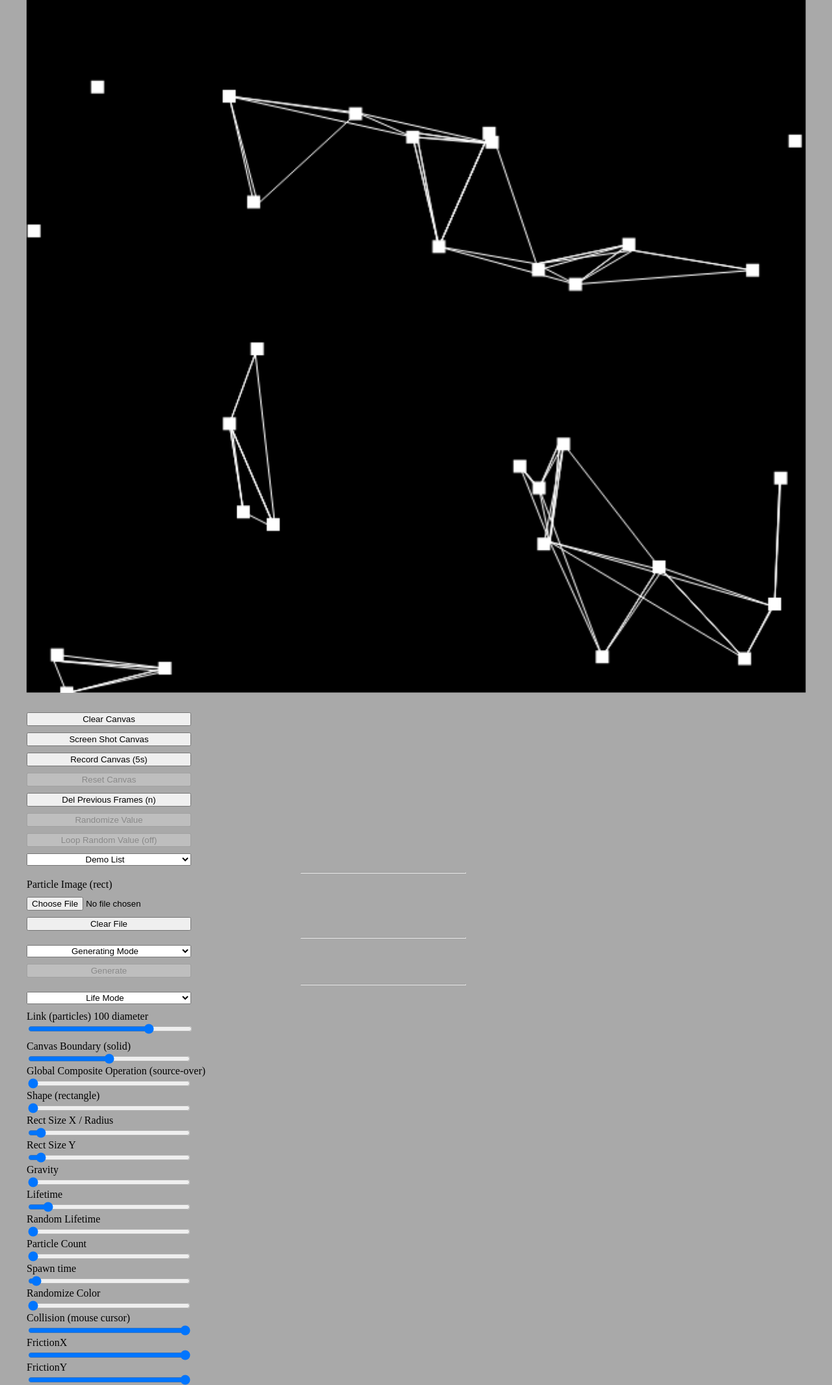
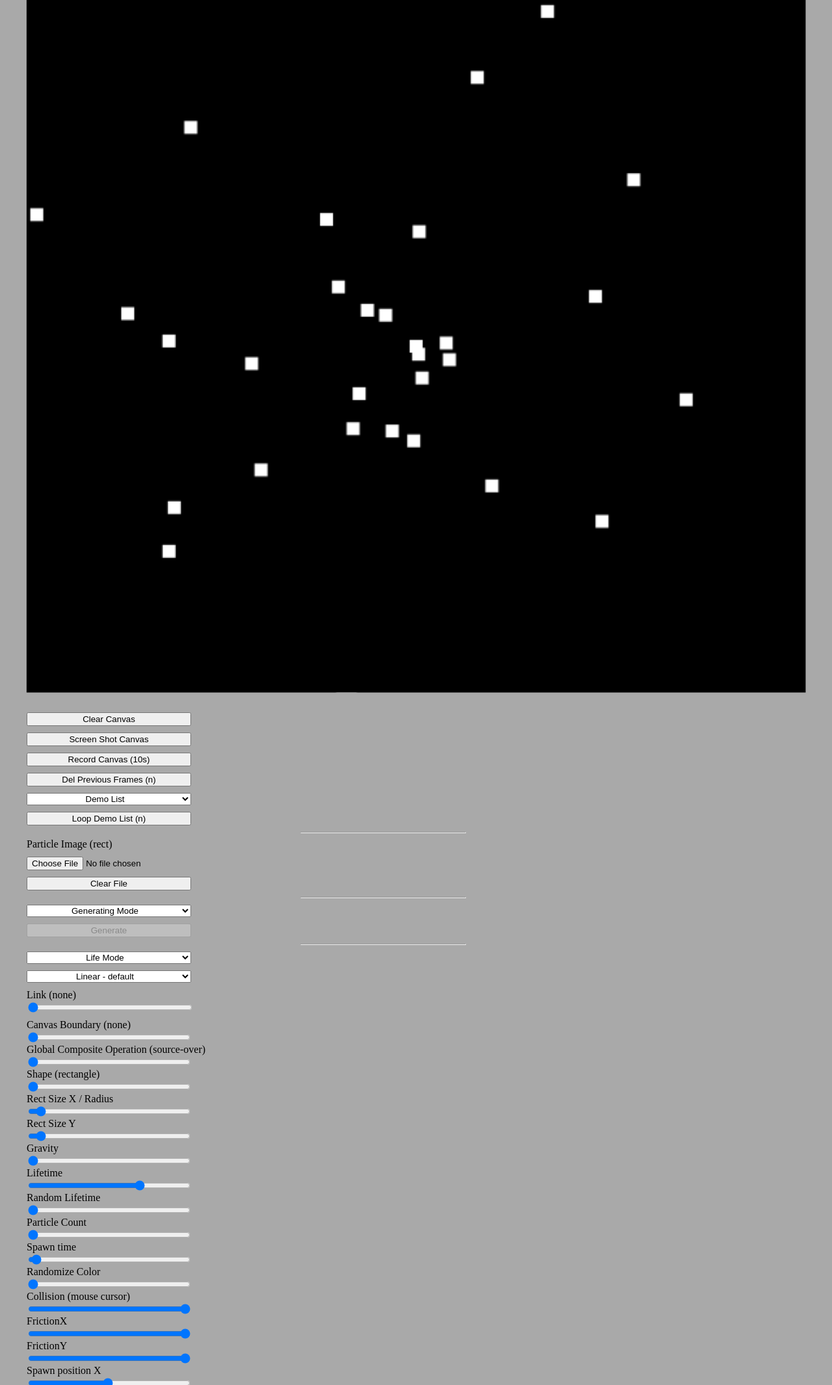
Before and after one commit to kippsGit/2020, a PHP site: page / in a window 1280 px wide. Shown: the whole page at 65% size. Run offline with PHP 8.4, Linux system fonts and the light colour scheme.

Commit message:
Add files via upload

```diff
--- a/Particle/ext.js
+++ b/Particle/ext.js
@@ -3,7 +3,7 @@ let demo = [
 		{
 		},
 		{
-		 "a":0, "b":1, "c":1, "d":1, "e":25, "f":25, "g":0, "h":100, "i":0, "j":1, "k":200, "l":0, "m":0, "n":1, "o":1, "p":288, "q":258, "r":1, "s":1, "t":10, "u":5, "v":10, "w":5, "x":255, "y":255, "z":255, "aa":1, "bb":0, "cc":0, "dd":0, "ee":1, "ff":false
+		 "a":3, "b":1, "c":1, "d":0, "e":10, "f":10, "g":0, "h":100, "i":0, "j":1, "k":200, "l":0, "m":1, "n":1, "o":1, "p":295, "q":265, "r":1, "s":1, "t":10, "u":5, "v":10, "w":5, "x":255, "y":255, "z":255, "aa":1, "bb":0, "cc":0, "dd":0, "ee":1,  "ff":false
 		},
 		{
 		 "a":3, "b":1, "c":1, "d":1, "e":10, "f":25, "g":0, "h":100, "i":1, "j":1, "k":0, "l":0, "m":1, "n":1, "o":1, "p":288, "q":258, "r":1, "s":1, "t":36.1, "u":5, "v":10, "w":5, "x":255, "y":255, "z":255, "aa":1, "bb":0, "cc":0, "dd":0, "ee":1, "ff":false
--- a/Particle/index.html
+++ b/Particle/index.html
@@ -10,13 +10,11 @@
 <div id="controllerFrame">
 	<input id="clearCanvasController" type="button" value="Clear Canvas" onclick="clrCnv()">
 	<input id="saveCanvas" type="button" value="Screen Shot Canvas" onclick="saveCNVS()">
-	<input id="recordCanvas" type="button" value="Record Canvas (5s)" onclick="startRecording()">
-	<input id="resetCanvas" type="button" value="Reset Canvas" onclick="resetCNVS()" disabled="true">
+	<input id="recordCanvas" type="button" value="Record Canvas (10s)" onclick="startRecording()">
 	<input id="deletePreviousFrames" type="button" value="Del Previous Frames (n)" onclick="delPrevFrames()">
-	<input id="randomValueController" type="button" value="Randomize Value" onclick="rndVal()" disabled="true">
-	<input id="loopRandomValueController" type="button" value="Loop Random Value (off)" onclick="loop_rndVal()" disabled="true">
 
 	<select id="demoListController"></select>
+	<input id="loopDemoController" type="button" value="Loop Demo List (n)" onclick="LDL()">
 	<hr>
 	<label id="particleImageControllerLabel" for="demoListController">Particle Image (rect)</label>
 	<input type="file" id="particleImageController">
@@ -26,11 +24,12 @@
 	<input id="generateParticlesController" type="button" value="Generate" onclick="createParticles()" disabled="true">
 	<hr>
 	<select id="lifeModeController"></select>
+	<select id="movementController"></select>
 
 	<label id="linkControllerLabel" for="linkController">Link (nothing)</label>
-	<input id="linkController" type="range" min="0" max="4" value="3">
+	<input id="linkController" type="range" min="0" max="4" value="0">
 	<label id="canvasBoundaryControllerLabel" for="canvasBoundaryController">Canvas Boundary (nothing)</label>
-	<input id="canvasBoundaryController" type="range" min="0" max="2" value="1">
+	<input id="canvasBoundaryController" type="range" min="0" max="2" value="0">
 	<label id="GCOControllerLabel" for="GCOController">Global Composite Operation (source-over)</label>
 	<input id="GCOController" type="range" min="1" max="26" value="1">
 	<label id="shapeControllerLabel" for="shapeController">Shape (Rectangle)</label>
@@ -42,7 +41,7 @@
 	<label for="gravityController">Gravity</label>
 	<input id="gravityController" type="range" min="0" max="10" step="0.1" value="0">
 	<label for="lifeTimeController">Lifetime</label>
-	<input id="lifeTimeController" type="range" min="0" max="1000" value="100">
+	<input id="lifeTimeController" type="range" min="0" max="1000" value="700">
 	<label for="randomlifeTimeController">Random Lifetime</label>
 	<input id="randomlifeTimeController" type="range" min="0" max="1" value="0">
 	<label for="particleCountController">Particle Count</label>
@@ -62,9 +61,9 @@
 	<label for="posYController">Spawn position Y</label>
 	<input id="posYController" type="range" min="0" max="1" value="20">
 	<label for="randomXController">Random spawn X</label>
-	<input id="randomXController" type="range" min="0" max="1" value="1">
+	<input id="randomXController" type="range" min="0" max="1" value="0">
 	<label for="randomYController">Random spawn Y</label>
-	<input id="randomYController" type="range" min="0" max="1" value="1">
+	<input id="randomYController" type="range" min="0" max="1" value="0">
 	<label for="velXMaxController">Vel Max X</label>
 	<input id="velXMaxController" type="range" min="0" max="100" value="10" step="0.1">
 	<label for="velXMinController">Vel Min X</label>
@@ -89,6 +88,12 @@
 	<input id="bgBlueChannelController" type="range" min="0" max="255" value="0">
 	<label for="bgAlphaChannelController">BG Alpha Channel</label>
 	<input id="bgAlphaChannelController" type="range" min="0.1" max="1.0" step="0.1" value="1.0">
+	<hr id="HRlast">
+	<input id="aboutController" type="button" value="About" onclick="aboutInfo()">
+	<div id="infoFrame">
+		<p>This was created to be kinda like a particle system... that's it hehe, with the help of my girl with her daily 'tampo' I was able to work on this on my free time. :)</p>
+		<img src="us.jpg">
+	</div>
 </div>
 <script type="text/javascript" src="index.js" defer></script>
 <script type="text/javascript" src="ext.js"></script>
--- a/Particle/main.js
+++ b/Particle/main.js
@@ -49,7 +49,11 @@ let canvas = document.querySelector("#canvas"),
 		demoListController = document.querySelector("#demoListController"),
 		particleImageController = document.querySelector("#particleImageController"),
 		modeController = document.querySelector("#modeController"),
-		lifeModeController = document.querySelector("#lifeModeController");
+		lifeModeController = document.querySelector("#lifeModeController"),
+		loopDemoController = document.querySelector("#loopDemoController"),
+		movementController = document.querySelector("#movementController"),
+		infoFrame = document.querySelector("#infoFrame"),
+		aboutController = document.querySelector("#aboutController");
 
 	let eyeImage = new Image(),
 		fReader = new FileReader();
@@ -113,6 +117,13 @@ let canvas = document.querySelector("#canvas"),
 	lifeModeController.options[1] = new Option("Infinite");
 	lifeModeController.options[2] = new Option("Finite - default");
 
+	// movement list
+	movementController.options[0] = new Option("Movement");
+	movementController.options[1] = new Option("Linear - default");
+	movementController.options[2] = new Option("Circular");
+	movementController.options.selectedIndex = 1; // default selection
+
+
 	let particle = function(){
 			this.mass = .0001;
 			this.r = Math.random()*255;
@@ -165,13 +176,26 @@ let canvas = document.querySelector("#canvas"),
 			if(parseInt(randomlifeTimeController.value) == 1){
 				this.maxLife = Math.floor(Math.random()*parseInt(lifeTimeController.value));
 			}
+			this.angle = 0;
+			this.speed = -1;
+			this.radius = Math.random()*400;
 
 			this.update = ()=>{
 
-				this.vel.y += this.gravity;
+				//movement operation
+				switch(movementController.options.selectedIndex){
+					case 1:
+						this.vel.y += this.gravity;
 
-				this.pos.x += this.vel.x;
-				this.pos.y += this.vel.y;
+						this.pos.x += this.vel.x;
+						this.pos.y += this.vel.y;
+					break;
+					case 2:
+						this.pos.x = this.radius * Math.cos(this.angle * (Math.PI/180)) + canvas.width/2;
+						this.pos.y = this.radius * Math.sin(this.angle * (Math.PI/180)) + canvas.height/4;
+						this.angle += this.speed;
+					break;
+				}
 
 				//generating mode operation
 				switch(lifeModeController.options.selectedIndex){
@@ -593,45 +617,18 @@ let canvas = document.querySelector("#canvas"),
 			//console.log(partArr)
 		}
 
-		//reset canvas
-		function resetCNVS(){
-			GCOController.value = 1
-			shapeController.value = 0
-			sizeXController.value = 15
-			sizeYController.value = 15
-			gravityController.value = 0
-			lifeTimeController.value = 10
-			randomlifeTimeController.value = 0
-			posXController.value = 293
-			posYController.value = 263
-			randomXController.value = 0
-			randomYController.value = 0
-			velXMaxController.value = 10
-			velXMinController.value = 5
-			velYMaxController.value = 10
-			velYMinController.value = 5
-			particleCountController.value = 1
-			creationTimeController.value = 200
-			redChannelController.value = 255
-			greenChannelController.value = 255
-			blueChannelController.value = 255
-			alphaChannelController.value = 1.0
-			bgRedChannelController.value = 0
-			bgGreenChannelController.value = 0
-			bgBlueChannelController.value = 0
-			bgAlphaChannelController.value = 1.0
-			partArr = [];
-		}
-
-		// loop random value controller
-		let loop_rndVal_state = false;
-		function loop_rndVal(){
-			if(loop_rndVal_state){
-				loop_rndVal_state = false;
-				loopRandomValueController.value = "Loop Random Value (off)";
+		// loop demo
+		let LDon = true, LDinterv, LDrandIndx;
+		function LDL(){
+			LDrandIndx = Math.floor(Math.random()*(demo.length - 1) + 1);
+			if(LDon){
+				loopDemoController.value = "Loop Demo List (y)";
+				LDinterv = setInterval(()=>{selectDemo(LDrandIndx)}, 10000);
+				LDon = false;
 			}else{
-				loop_rndVal_state = true;
-				loopRandomValueController.value = "Loop Random Value (on)";
+				loopDemoController.value = "Loop Demo List (n)";
+				clearInterval(LDinterv);
+				LDon = true;
 			}
 		}
 
@@ -639,6 +636,7 @@ let canvas = document.querySelector("#canvas"),
 		function selectDemo(ds){
 			clearInterval(CP);
 			clrCnv();
+			LDrandIndx = Math.floor(Math.random()*(demo.length - 1) + 1);
 			controller(demo[ds].a, demo[ds].b, demo[ds].c, demo[ds].d, demo[ds].e, demo[ds].f, demo[ds].g, demo[ds].h, demo[ds].i, demo[ds].j, demo[ds].k, demo[ds].l, demo[ds].m, demo[ds].n, demo[ds].o, demo[ds].p, demo[ds].q, demo[ds].r, demo[ds].s, demo[ds].t, demo[ds].u, demo[ds].v, demo[ds].w, demo[ds].x, demo[ds].y, demo[ds].z, demo[ds].aa, demo[ds].bb, demo[ds].cc, demo[ds].dd, demo[ds].ee);
 			//issue with creating particles, on change add event listener
 			//redeclaring this interval solution
@@ -727,7 +725,7 @@ let canvas = document.querySelector("#canvas"),
 		  	rec.stop();
 		  	transferCanvasToTempCanvas = false;
 		  	recordCanvas.disabled = false
-		  }, 5000);
+		  }, 10000);
 		}
 		function exportVid(blob) {
 
@@ -800,6 +798,18 @@ let canvas = document.querySelector("#canvas"),
 		// clear file input
 		function clrFI(){
 			particleImageController.value = "";
+		}
+		let AInfTrig = true;
+		function aboutInfo(){
+			if(AInfTrig){
+				infoFrame.style.display = "block"
+				AInfTrig = false;
+				aboutController.style.marginBottom = "10px";
+			}else{
+				infoFrame.style.display = "none"
+				AInfTrig = true;
+				aboutController.style.marginBottom = "50px";
+			}
 		}
 
 //////////////////////////////////////////////////////////////////////////////////////////////
@@ -907,15 +917,7 @@ function resolveCollision(part, otherParticle) {
 
 		}, 60)
 
-		setInterval(()=>{
-
-			if(loop_rndVal_state){
-				clrCnv();
-				rndVal();
-			}
-
-		}, 5000)
-
+		//selectDemo(10);// experiment default selection
 ///////////////////////////////////////////////////
 		function adjustScreen(){
 
--- a/Particle/style.css
+++ b/Particle/style.css
@@ -21,7 +21,7 @@
 		white-space: nowrap;
 	}
 
-	#clearCanvasController, #randomValueController, #loopRandomValueController, #GCOController, #saveCanvas, #resetCanvas, #shapeController, #sizeXController, #sizeYController, #gravityController, #lifeTimeController, #randomlifeTimeController, #posXController, #posYController, #randomXController, #randomYController, #velXMaxController, #velXMinController, #velYMaxController, #velYMinController, #particleCountController, #creationTimeController, #redChannelController, #greenChannelController, #blueChannelController, #alphaChannelController, #bgRedChannelController, #bgGreenChannelController, #bgBlueChannelController, #bgAlphaChannelController, #randomColorController, #canvasBoundaryController, #linkController, #frictionXController, #frictionYController, #collisionController, #dropdownWrapper, #demoListController, #particleImageController, #clearFileInputController, #modeController, #generateParticlesController, #lifeModeController{
+	#clearCanvasController, #GCOController, #saveCanvas, #shapeController, #sizeXController, #sizeYController, #gravityController, #lifeTimeController, #randomlifeTimeController, #posXController, #posYController, #randomXController, #randomYController, #velXMaxController, #velXMinController, #velYMaxController, #velYMinController, #particleCountController, #creationTimeController, #redChannelController, #greenChannelController, #blueChannelController, #alphaChannelController, #bgRedChannelController, #bgGreenChannelController, #bgBlueChannelController, #bgAlphaChannelController, #randomColorController, #canvasBoundaryController, #linkController, #frictionXController, #frictionYController, #collisionController, #dropdownWrapper, #demoListController, #particleImageController, #clearFileInputController, #modeController, #generateParticlesController, #lifeModeController, #deletePreviousFrames, #loopDemoController, #movementController, #aboutController, #infoFrame{
 		position: relative;
 		/*transform: translateX(-50%);*/
 		/*top: 50%;*/
@@ -37,15 +37,6 @@
 	#clearCanvasController{
 		margin-top: 30px;
 		width: 253px;
-	}
-	#randomValueController{
-		margin-top: 10px;
-		width: 253px;
-	}
-	#loopRandomValueController{
-		margin-top: 10px;
-		width: 253px;
-		margin-bottom: 10px;
 	}
 	#demoListController{
 		width: 253px;
@@ -79,8 +70,44 @@
 		margin-bottom: 10px;
 		text-align-last: center;
 	}
-
-
+	#movementController{
+		margin-top: 10px;
+		width: 253px;
+		margin-bottom: 10px;
+		text-align-last: center;
+	}
+	#loopDemoController{
+		margin-top: 10px;
+		width: 253px;
+		margin-bottom: 10px;
+	}
+	#aboutController{
+		margin-top: 10px;
+		width: 253px;
+		margin-bottom: 10px;
+		margin-bottom: 50px;
+	}
+	#infoFrame{
+		border: 3px solid gray;
+		width: 253px;
+		height: 200px;
+		margin-bottom: 50px;
+		overflow-y: auto;
+		display: none;
+	}
+	#infoFrame p{
+		padding: 10px;
+		margin:auto;
+		text-align:justify;
+		word-break: break-word;
+		white-space: pre-line;
+		overflow-wrap: break-word;
+	}
+	#infoFrame img{
+		margin: 10px;
+		width: 210px;
+		height: 160px;
+	}
 
 
 	#linkController{
@@ -96,16 +123,10 @@
 	#recordCanvas{
 		width: 253px;
 	}
-	#resetCanvas{
+	#deletePreviousFrames{
 		margin-top: 10px;
 		width: 253px;
 		margin-bottom: 10px;
-	}
-	#deletePreviousFrames{
-		width: 253px;
-	}
-	#bgAlphaChannelController{
-		margin-bottom: 50px;
 	}
 	hr{
 		width: 253px;
@@ -116,11 +137,8 @@
 		background: none;
 	}
 	#clearCanvasController:hover,
-	#randomValueController:hover,
-	#loopRandomValueController:hover,
 	#GCOController:hover,
 	#saveCanvas:hover,
-	#resetCanvas:hover,
 	#shapeController:hover,
 	#sizeXController:hover,
 	#sizeYController:hover,
@@ -158,7 +176,10 @@
 	#clearFileInputController:hover,
 	#modeController:hover,
 	#generateParticlesController:hover,
-	#lifeModeController:hover{
+	#lifeModeController:hover,
+	#loopDemoController:hover,
+	#movementController:hover,
+	#aboutController:hover{
 		cursor: pointer;
 	}
 
--- a/Particle/sw.js
+++ b/Particle/sw.js
@@ -31,7 +31,11 @@ self.addEventListener('install', function(event) {
         return cache.addAll([
           '/2020/Particle/',
           '/2020/Particle/index.html',
-          '/2020/Particle/index.js'
+          '/2020/Particle/index.js',
+          '/2020/Particle/main.js',
+          '/2020/Particle/ext.js',
+          '/2020/Particle/style.css',
+          '/2020/Particle/us.jpg'
           ]);
       })
       .then(function() {
```
Also changed, not shown: Particle/us.jpg (added).
